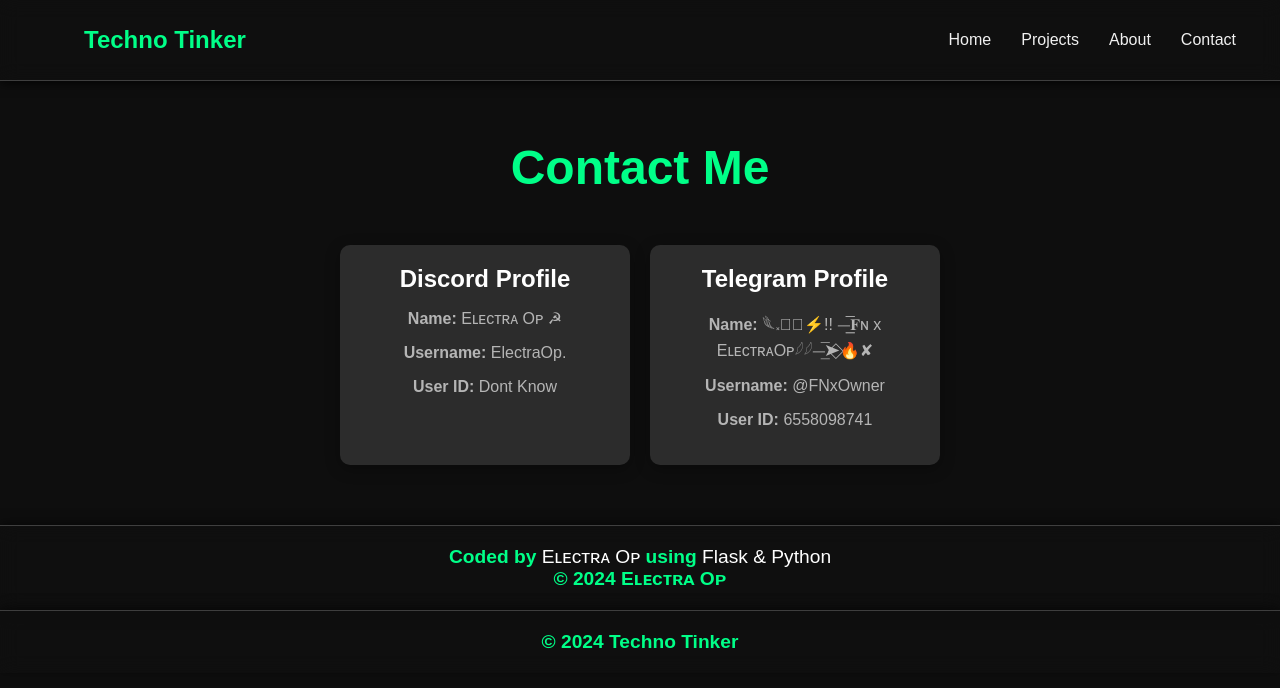
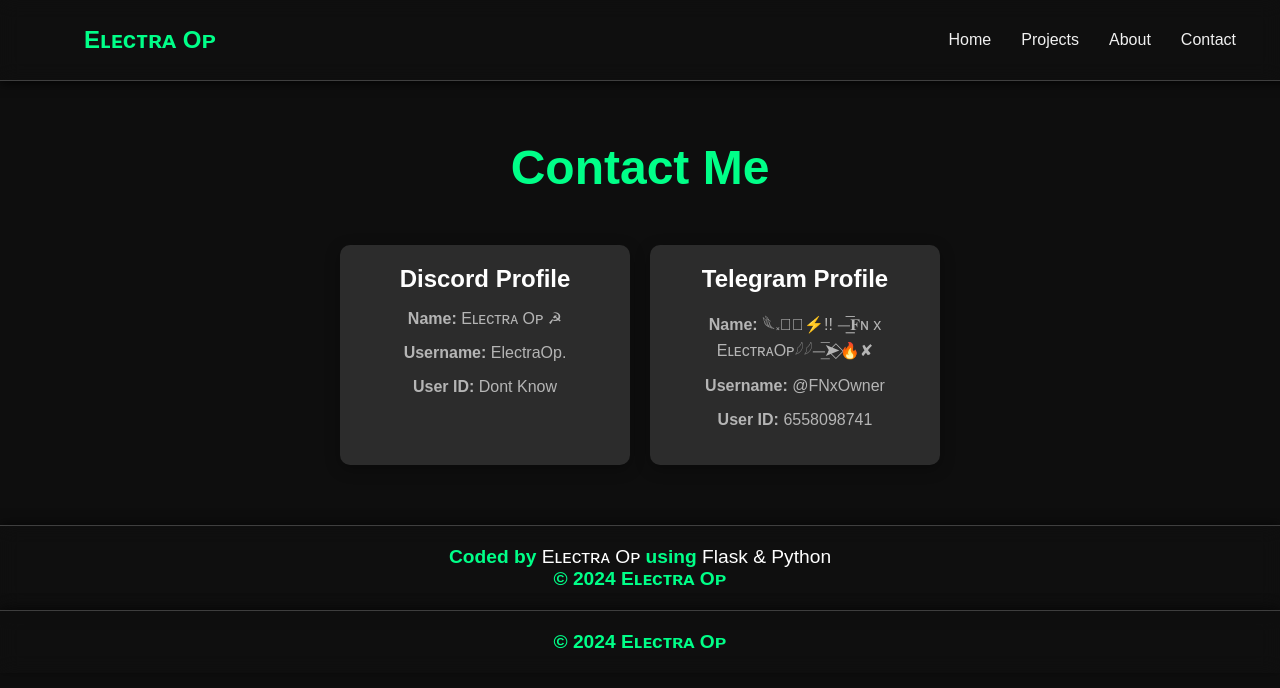
Before and after one commit to fnnetwork/GauravKumar, a Flask app: page /contact in a window 1280 px wide. Shown: the top 688 px of the page. Run offline with Flask 3, Linux system fonts and the light colour scheme.

Commit message:
Update base.html

```diff
--- a/templates/base.html
+++ b/templates/base.html
@@ -12,7 +12,7 @@
     <nav class="navbar">
         <div class="container">
             <div class="brand">
-                <a href="{{ url_for('home') }}">Techno Tinker</a>
+                <a href="{{ url_for('home') }}">Eʟᴇᴄᴛʀᴀ Oᴘ</a>
             </div>
             <ul class="nav-links">
                 <li><a href="{{ url_for('home') }}">Home</a></li>
@@ -29,7 +29,7 @@
 </main>
 
 <footer>
-    <p>&copy; 2024 Techno Tinker</p>
+    <p>&copy; 2024 Eʟᴇᴄᴛʀᴀ Oᴘ</p>
 </footer>
 
 </body>
```
